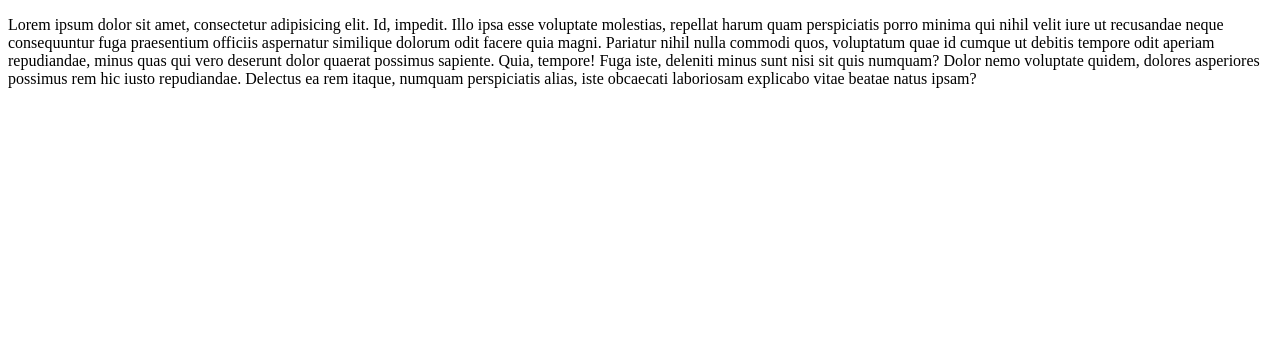
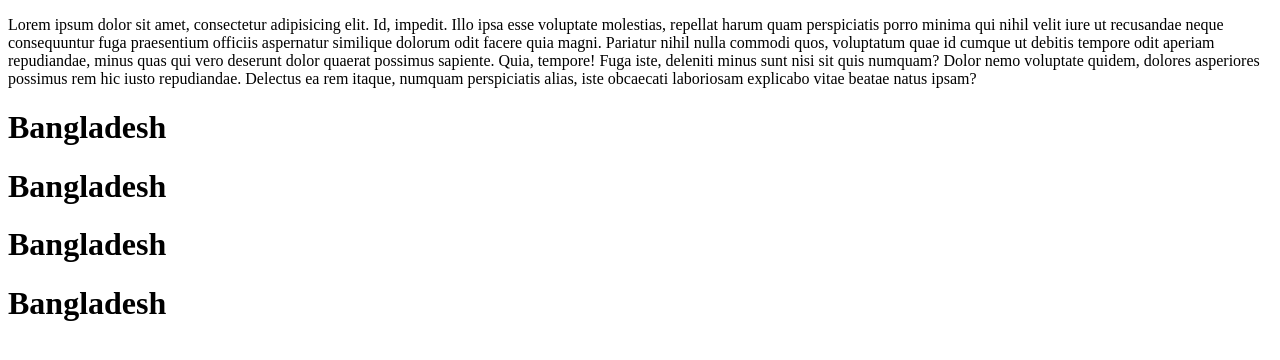
Before and after one commit to shahadat70540/A, a plain HTML site: page index.html in a window 1280 px wide. Drawn offline with Linux system fonts and the light colour scheme.

Commit message:
test
bangladesh

```diff
--- a/index.html
+++ b/index.html
@@ -7,5 +7,9 @@
 </head>
 <body>
     <p>Lorem ipsum dolor sit amet, consectetur adipisicing elit. Id, impedit. Illo ipsa esse voluptate molestias, repellat harum quam perspiciatis porro minima qui nihil velit iure ut recusandae neque consequuntur fuga praesentium officiis aspernatur similique dolorum odit facere quia magni. Pariatur nihil nulla commodi quos, voluptatum quae id cumque ut debitis tempore odit aperiam repudiandae, minus quas qui vero deserunt dolor quaerat possimus sapiente. Quia, tempore! Fuga iste, deleniti minus sunt nisi sit quis numquam? Dolor nemo voluptate quidem, dolores asperiores possimus rem hic iusto repudiandae. Delectus ea rem itaque, numquam perspiciatis alias, iste obcaecati laboriosam explicabo vitae beatae natus ipsam?</p>
+    <h1>Bangladesh</h1>
+    <h1>Bangladesh</h1>
+    <h1>Bangladesh</h1>
+    <h1>Bangladesh</h1>
 </body>
 </html>
```
